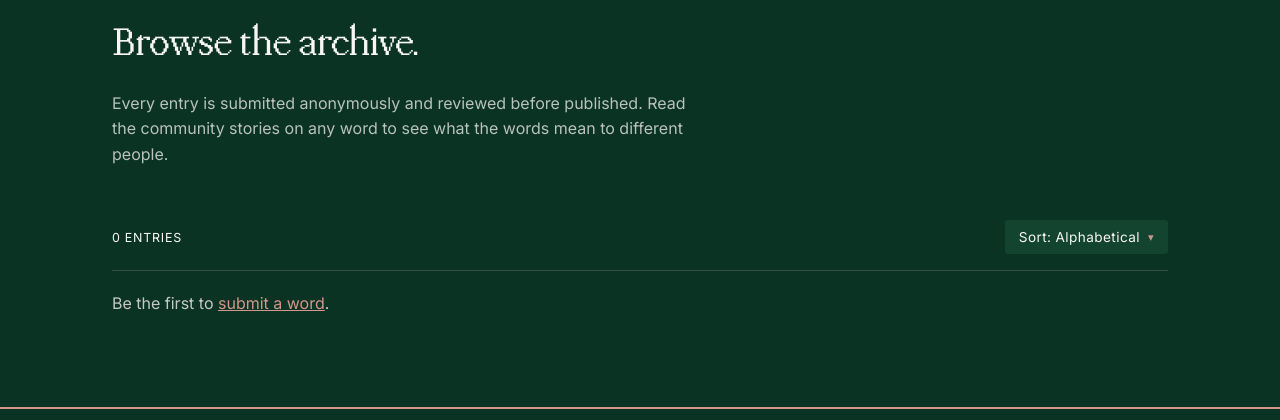
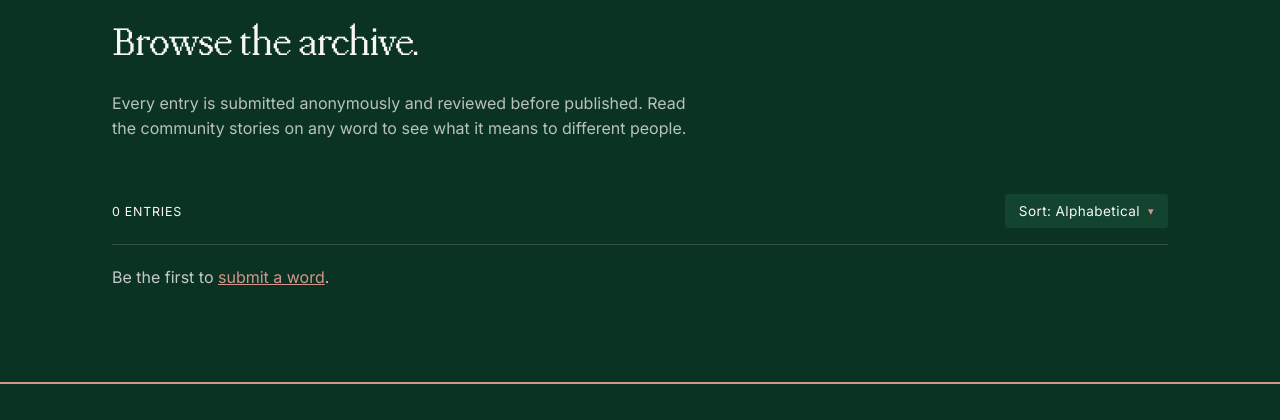
Before and after one commit to zoyaAzfar/zubandaraz, a Flask app: template templates/browse.html in a window 1280 px wide. Shown: the part 77-497 px from the top of the page. Run offline with Flask 3, Linux system fonts and the light colour scheme; the template is opened without the code that fills it, so the values that code supplies are empty; some web fonts are replaced.

Commit message:
Update browse.html

```diff
--- a/templates/browse.html
+++ b/templates/browse.html
@@ -7,7 +7,7 @@
 
   <div class="browse-heading">
     <h1 class="browse-title">Browse the archive.</h1>
-    <p class="browse-sub">Every entry is submitted anonymously and reviewed before published. Read the community stories on any word to see what the words mean to different people.</p>
+    <p class="browse-sub">Every entry is submitted anonymously and reviewed before published. Read the community stories on any word to see what it means to different people.</p>
   </div>
 
   <div class="browse-toolbar">
```
